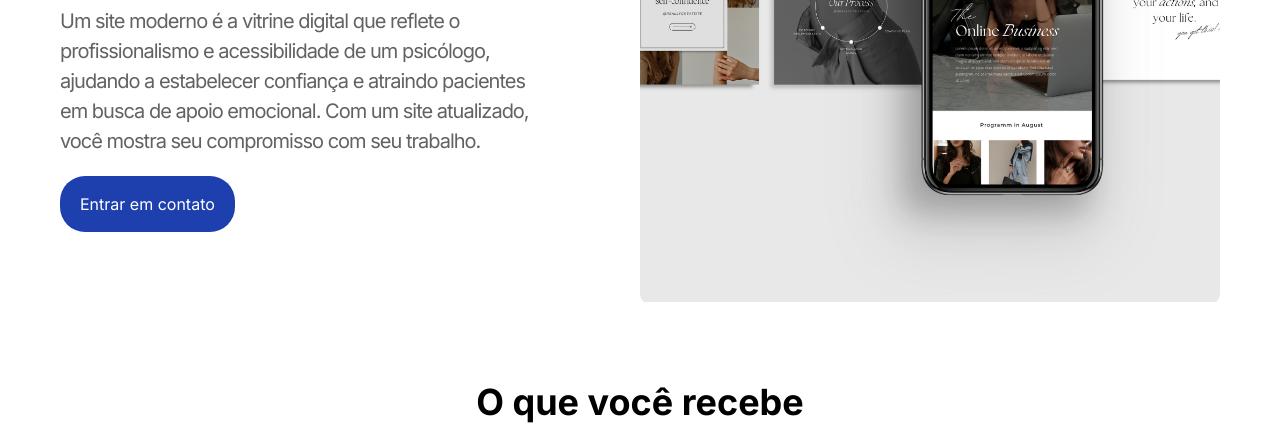
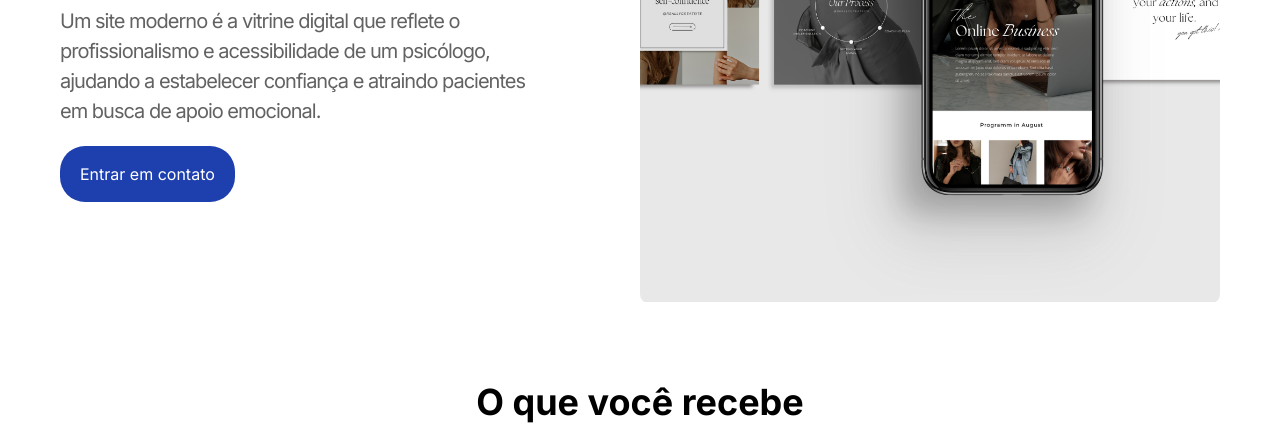
Before and after one commit to anaadx/introspect, a plain HTML site: page pages/home.html in a window 1280 px wide. Shown: the part 358-795 px from the top of the page. Drawn offline with Linux system fonts and the light colour scheme.

Commit message:
subheadline menor

```diff
--- a/pages/home.html
+++ b/pages/home.html
@@ -21,10 +21,10 @@
 						<p class="explanation">
 							Um site moderno é a vitrine digital que reflete o profissionalismo e
 							acessibilidade de um psicólogo, ajudando a estabelecer confiança e
-							atraindo pacientes em busca de apoio emocional. Com um site atualizado,
-							você mostra seu compromisso com seu trabalho.
+							atraindo pacientes em busca de apoio emocional.
 						</p>
 						<div class="buttons">
+
 							<a>Entrar em contato</a>
 						</div>
 					</div>
```
